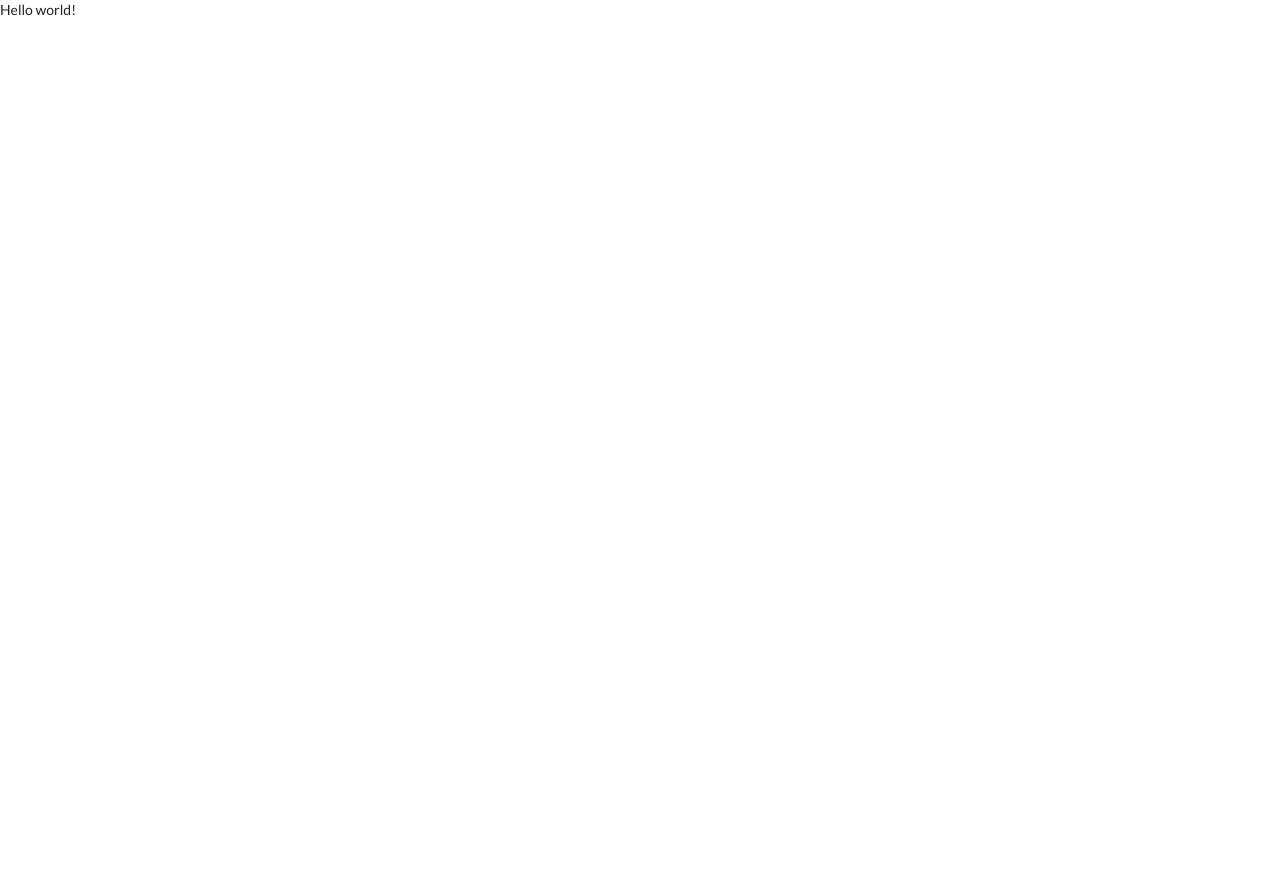
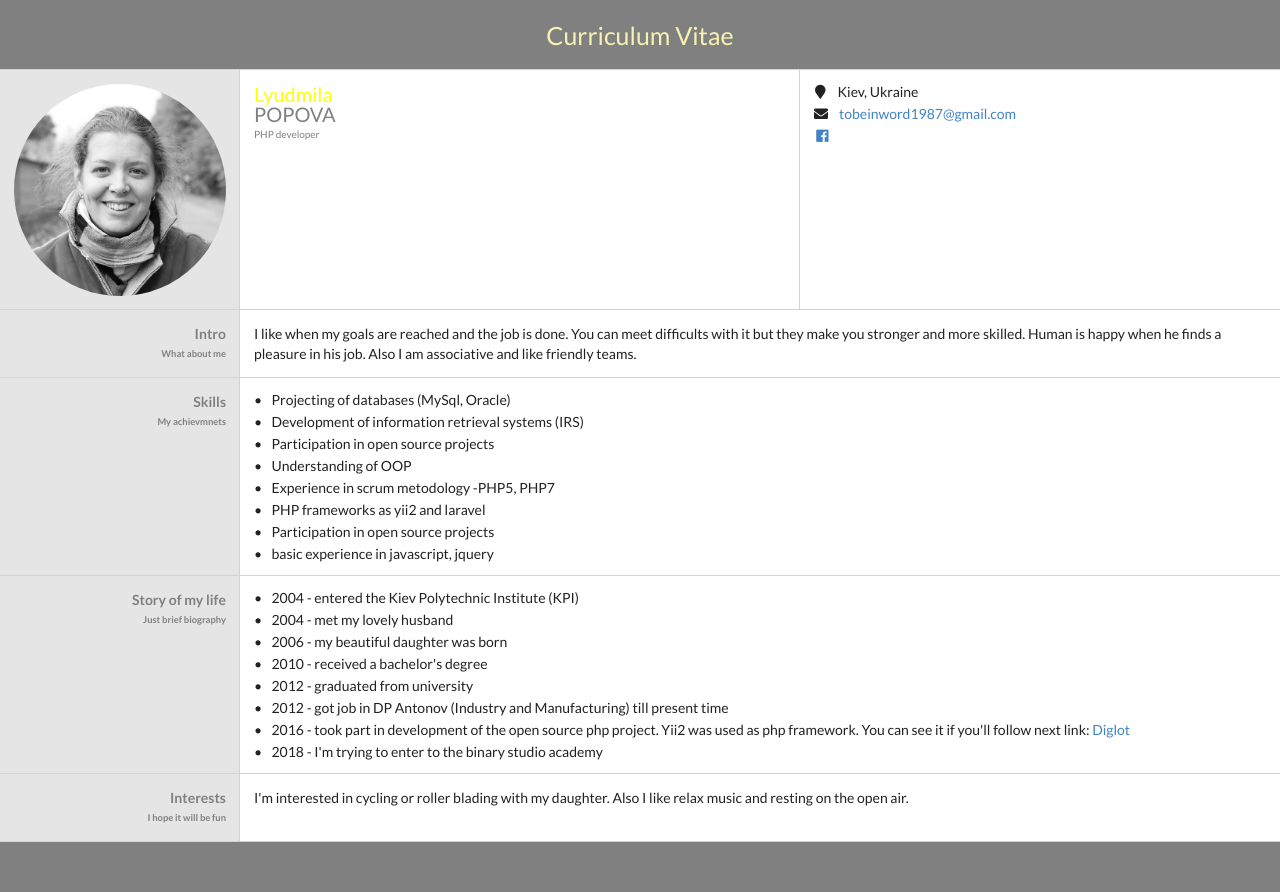
Before and after one commit to tobeinword1987/homepage, a plain HTML site: page index.html in a window 1280 px wide. Before the commit the page ends 800 px from the top, so only its background shows below. Drawn offline with nearby package versions, Linux system fonts and the light colour scheme.

Commit message:
add own information about myself to index

```diff
--- a/index.html
+++ b/index.html
@@ -8,6 +8,7 @@
     <meta name="author" content="name">
     <meta name="description" content="description here">
     <meta name="keywords" content="keywords,here">
+    <link rel="stylesheet" type="text/css" href="styles/style.css">
     <link rel="stylesheet" type="text/css" href="semantic/semantic.min.css">
     <script src="https://code.jquery.com/jquery-3.1.1.min.js" integrity="sha256-hVVnYaiADRTO2PzUGmuLJr8BLUSjGIZsDYGmIJLv2b8=" crossorigin="anonymous"></script>
     <script src="semantic/semantic.min.js"></script>
@@ -17,7 +18,105 @@
 </head>
 
 <body>
-    Hello world!
+    <div class="container">
+        <div class="ui internally celled grid">
+            <div class="row">
+                <div class="sixteen wide center aligned column" id="head">Curriculum Vitae</div>
+            </div>
+            <div class="row">
+                <div class="three wide column rightPanel">
+                    <img class="ui medium circular image" src="images/photo.jpg">
+                </div>
+                <div class="seven wide left aligned column">
+                    <div class="name">Lyudmila</div>
+                    <div class="surname">POPOVA</div>
+                    <div class="subHeader">PHP developer</div>
+                </div>
+                <div class="six wide column">
+                    <div class="ui list">
+                        <div class="item">
+                            <i class="marker icon"></i>
+                            <div class="content">
+                                Kiev, Ukraine
+                            </div>
+                        </div>
+                        <div class="item">
+                            <i class="mail icon"></i>
+                            <div class="content">
+                                <a href="mailto:tobeinword1987@gmail.com">tobeinword1987@gmail.com</a>
+                            </div>
+                        </div>
+                        <div class="item">
+                            <div class="content">
+                                <a href="https://www.facebook.com/profile.php?id=100010791047793&hc_ref=ARR_DZ5NvMqU9_tQS3HfNAHDXFFbTtoyLc-sQClPBDzY1urVKwFCps6NkDWTBMeJ7qQ"><i class="facebook icon"></i></a>
+                            </div>
+                        </div>
+                    </div>
+                </div>
+            </div>
+            <div class="row">
+                <div class="three wide right aligned column rightPanel">
+                    <div id="section">Intro</div>
+                    <div id="note">What about me</div>
+                </div>
+                <div class="thirteen wide column">
+                    <p>
+                        I like when my goals are reached and the job is done. You can meet difficults with it but they make you stronger and more skilled. Human is happy when he finds a pleasure in his job. Also I am associative and like friendly teams.
+                    </p>
+                </div>
+            </div>
+            <div class="row">
+                <div class="three wide right aligned column rightPanel">
+                    <div id="section">Skills</div>
+                    <div id="note">My achievmnets</div>
+                </div>
+                <div class="thirteen wide column">
+                    <div class="ui bulleted list">
+                        <div class="item">Projecting of databases (MySql, Oracle)</div>
+                        <div class="item">Development of information retrieval systems (IRS)</div>
+                        <div class="item">Participation in open source projects</div>
+                        <div class="item">Understanding of OOP</div>
+                        <div class="item">Experience in scrum metodology -PHP5, PHP7</div>
+                        <div class="item">PHP frameworks as yii2 and laravel </div>
+                        <div class="item">Participation in open source projects</div>
+                        <div class="item">basic experience in javascript, jquery</div>
+                    </div>
+                </div>
+            </div>
+            <div class="row">
+                <div class="three wide right aligned column rightPanel">
+                    <div id="section">Story of my life</div>
+                    <div id="note">Just brief biography</div>
+                </div>
+                <div class="thirteen wide column">
+                    <div class="ui bulleted list">
+                        <div class="item">2004 - entered the Kiev Polytechnic Institute (KPI)</div>
+                        <div class="item">2004 - met my lovely husband</div>
+                        <div class="item">2006 - my beautiful daughter was born</div>
+                        <div class="item">2010 - received a bachelor's degree</div>
+                        <div class="item">2012 - graduated from university</div>
+                        <div class="item">2012 - got job in DP Antonov (Industry and Manufacturing) till present time</div>
+                        <div class="item">2016 - took part in development of the open source php project. Yii2 was used as php framework. You can see it if you'll follow next link: <a href="http://diglot.ru/">Diglot</a></div>
+                        <div class="item">2018 - I'm trying to enter to the binary studio academy</div>
+                    </div>
+                </div>
+            </div>
+            <div class="row">
+                <div class="three wide right aligned column rightPanel">
+                    <div id="section">Interests</div>
+                    <div id="note">I hope it will be fun</div>
+                </div>
+                <div class="thirteen wide column">
+                    <p>
+                        I'm interested in cycling or roller blading with my daughter. Also I like relax music and resting on the open air.
+                    </p>
+                </div>
+            </div>
+            <div class="row">
+                    <div class="sixteen wide center aligned column" id="footer"></div>
+            </div>
+        </div>
+    </div>
 </body>
 
 </html>
```
